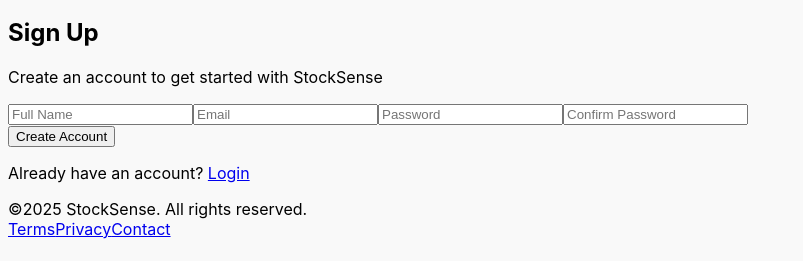
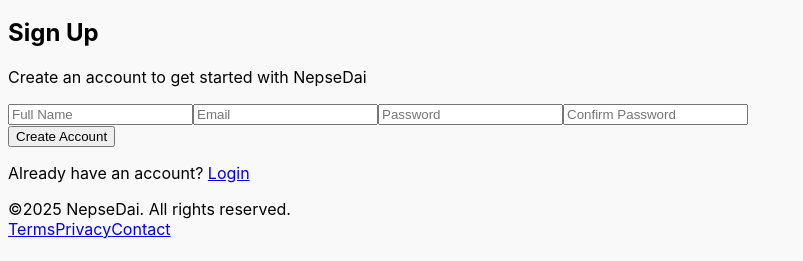
Before and after one commit to Yunitula/StockRecommendFront, a React (Create React App) app: page /signup in a window 1280 px wide. Shown: the part 536-797 px from the top of the page, without its empty margins (0-803 px from the left). Built offline with nearby package versions, Linux system fonts and the light colour scheme.

Commit message:
feature: added readme and fixed bugs

```diff
--- a/src/components/Footer.jsx
+++ b/src/components/Footer.jsx
@@ -3,7 +3,7 @@
 const Footer = () => {
   return (
     <footer className="fixed bottom-0 left-0 w-full flex items-center justify-between p-6 border-t bg-white z-10">
-      <div className="text-sm text-gray-600">©2025 StockSense. All rights reserved.</div>
+      <div className="text-sm text-gray-600">©2025 NepseDai. All rights reserved.</div>
       <div className="flex gap-6 text-sm text-gray-600">
         <a href="#" className="hover:underline">Terms</a>
         <a href="#" className="hover:underline">Privacy</a>
--- a/src/components/Navbar.jsx
+++ b/src/components/Navbar.jsx
@@ -20,8 +20,8 @@
                 className="text-2xl font-bold flex items-center gap-3 cursor-pointer"
                 onClick={handleLogoClick}
             >
-                <img src={logo} alt="StockSense Logo" className="w-10 h-10 rounded-full object-cover" />
-                StockSense
+                <img src={logo} alt="NepseDai Logo" className="w-10 h-10 rounded-full object-cover" />
+                NepseDai
             </div>
             <div className="flex gap-4 items-center">
                 <button className="px-4 py-2 border rounded"  onClick={() => navigate('/Login')}>Log in</button>
--- a/src/pages/Signup.jsx
+++ b/src/pages/Signup.jsx
@@ -13,7 +13,7 @@
       <div className="flex justify-center items-center h-screen bg-white">
         <div className="max-w-md w-full p-8 border rounded-lg shadow">
           <h2 className="text-3xl font-bold mb-4">Sign Up</h2>
-          <p className="text-gray-600 mb-6">Create an account to get started with StockSense</p>
+          <p className="text-gray-600 mb-6">Create an account to get started with NepseDai</p>
 
           <input type="text" placeholder="Full Name" className="w-full p-3 mb-4 border rounded" />
           <input type="email" placeholder="Email" className="w-full p-3 mb-4 border rounded" />
```
Also changed, not shown: 1 other file (tests, documents, lock files or other folders).
